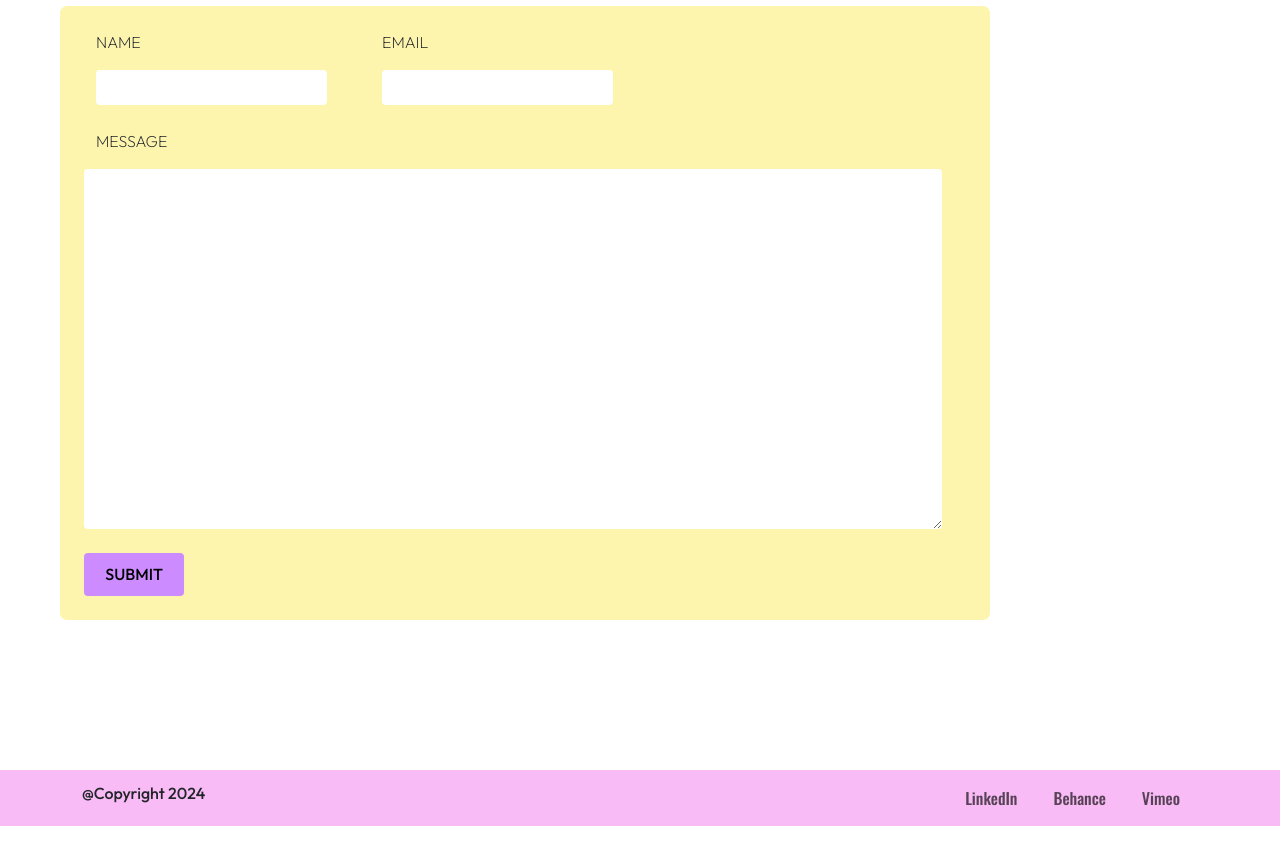
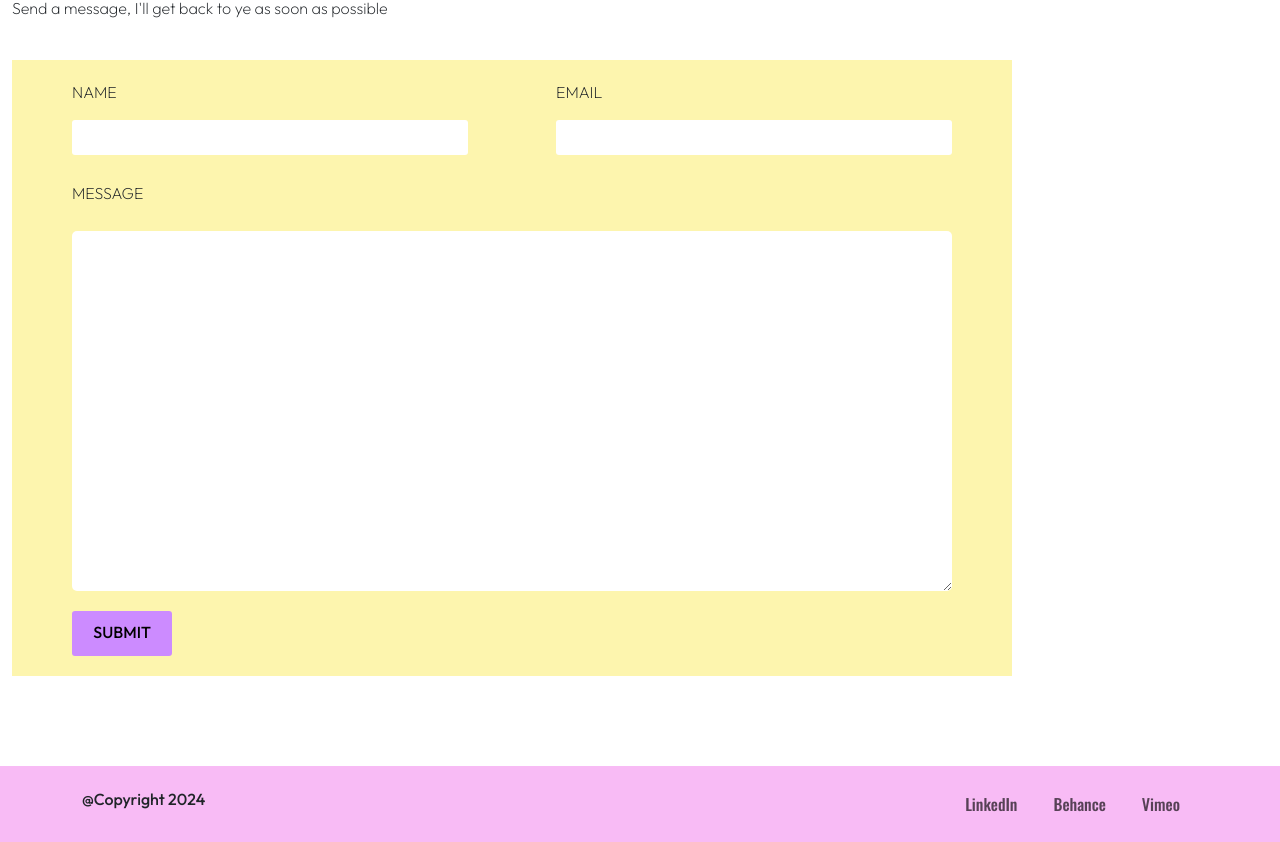
Before and after one commit to Agusdesign/AgustinaPortfolio, a plain HTML site: page pages/contact.html in a window 1280 px wide. Shown: the part 235-1077 px from the top of the page. Drawn offline with nearby package versions, Linux system fonts and the light colour scheme.

Commit message:
agregado de img

```diff
--- a/pages/contact.html
+++ b/pages/contact.html
@@ -42,28 +42,27 @@
     </header>
 
 
-    <main class="container row margin-section">
-      <section id="contact" class="col col-sm-10">
-         <div class="row sm-10"><h2>
+    <main class="container-fluid">
+      <section id="contact" class=" margin-section col col-sm-6">
+        <h2>
           Let's work together!<br />
           Contact me at...
-           </h2>
-           <p>Send a message, I'll get back to ye as soon as possible</p>
-         </div>
-        <form id="contactbox" class="row justify-content-start p-4 ">
-          <div id="inputs" class="row col-sm-lg-10 justify-content-space-around">
-            <div class="col col-sm-4">
+        </h2>
+        <p>Send a message, I'll get back to ye as soon as possible</p>
+        <form class="contactbox">
+          <div class="form-top">
+            <div class="input">
               <label for="name"> <p>NAME</p></label>
               <input type="text" id="name"/>
            </div>
-           <div class="col col-sm-4">
-            <label for="email"><p>EMAIL</p></label>
-            <input type="email" id="email"/>
+           <div class="input">
+             <label for="email"><p>EMAIL</p></label>
+             <input type="email" id="email"/>
            </div>
           </div>
-          <div class="row mb-4 mt-4">
+          <div class="form-bottom">
             <label for="message"><p>MESSAGE</p></label>
-            <textarea name="" id="message" cols="30" rows="15"></textarea>
+            <textarea name="" id="message" cols="50" rows="15"></textarea>
           </div>
           <button type="submit" id="submit">
             <h6>SUBMIT</h6>
@@ -84,14 +83,19 @@
           <div class="collapse navbar-collapse" id="navbarNav">
             <ul class="navbar-nav ms-auto">
               <li class="nav-item">
-               <a class="nav-link" href="https://www.linkedin.com/in/agustina-cortes1129/"
-               target="_blank">LinkedIn</a>
-              </li >
-              <li class="nav-item">
-                <a class="nav-link" href="https://www.behance.net/agustinacorts1" target="_blank">Behance</a>
+                <a class="nav-link"
+                  href="https://www.linkedin.com/in/agustina-cortes1129/"
+                  target="_blank">LinkedIn</a>
               </li>
               <li class="nav-item">
-               <a class="nav-link" href="https://vimeo.com/agustinacortes" target="_blank">Vimeo</a>
+                <a class="nav-link"
+                  href="https://www.behance.net/agustinacorts1"
+                  target="_blank">Behance</a>
+              </li>
+              <li class="nav-item">
+                <a class="nav-link"
+                  href="https://vimeo.com/agustinacortes"
+                  target="_blank">Vimeo</a>
               </li>
             </ul>
           </div>
--- a/styles/styles.css
+++ b/styles/styles.css
@@ -7,7 +7,7 @@
 }
 
 <!--Tipografia-->
-.h1 {
+h1 {
     font-family: "Oswald", sans-serif;
     font-weight: 500;
     font-style: normal;
@@ -63,6 +63,7 @@ h6 {
     top: 0;
     z-index: 1;
 }
+
 .nav-item{
     text-decoration: none;
     font-family: "Oswald", sans-serif;
@@ -72,6 +73,7 @@ h6 {
     font-size: 1rem;
     color: #1a1a1a;
     padding-inline: 10px;
+    list-style-type: none;
 }
 .contact-btn {
     background-color:#FFF38B;
@@ -90,6 +92,24 @@ h6 {
     font-size: 1rem;
     color: #1a1a1a;
 }
+
+.margin-section{
+    margin-top: 90px;
+    margin-bottom: 90px;
+}
+.hero {
+    height: 80vh;
+    background-image: url(/images/banner.jpg);
+    background-attachment:fixed;
+    background-repeat: no-repeat;
+
+}
+.headline{
+    font-family: "Oswald", sans-serif;
+    font-weight: 500;
+    font-style: normal;
+    font-size: 4rem;
+}
 .arrow-btn {
     margin-top: 100px;
     border: none;
@@ -104,16 +124,7 @@ h6 {
     height: 100%;
     object-fit: cover;
 }
-.margin-section{
-    margin-top: 90px;
-    margin-bottom: 90px;
-}
-.hero {
-    height: 80vh;
-    background-image: url(/images/banner.jpg);
-    background-attachment:fixed;
-    background-repeat: no-repeat;
-}
+
 #projects {
     gap: 20px;
     text-align: center;
@@ -149,37 +160,64 @@ h6 {
     padding: 10px;
 }
 
-#contact {
-    margin: 60px;
+
+.contactbox {
+    background-color:#fdf5ae;
+    display: flex;
+    flex-direction: column;
+    padding-inline: 60px;
+    padding-top: 20px;
+    padding-bottom: 20px;
+    gap:10px;
+    margin-top:40px;
+    width: 1000px;
 }
-#contactbox {
-    background-color:#fdf5ae;
-    border-radius: 7px;
+.form-top {
+    display:inline-flex;
+    justify-content: space-between;
+}
+.input {
+    display: flex;
+    flex-direction: column;
+    justify-items: start;
+    padding-bottom: 16px;
+    width: 45%;
 }
 
 input {
     border: 0;
-    border-radius: 4px;
+    border-radius: 3px;
     height: 35px;
 }
 textarea {
     border: 0;
-    border-radius: 4px;
-
+    border-radius: 5px;
+}
+.form-bottom {
+    display: flex;
+    flex-direction: column;
+    justify-items: start;
+    padding-bottom: 10px;
+    gap:10px;
+    font-family: "Outfit", sans-serif;
+    font-optical-sizing: auto;
+    font-weight: 200;
+    font-style: normal;
+    font-size: 1rem;
 }
 #submit {
     background-color:#CC8BFF;
     border: none;
+    border-radius: 3px;
     padding-top: 12px;
-    padding-bottom: 4px;
-    border-radius: 4px;
+    padding-bottom: 6px;
     width:100px;
 }
 
 .float {
     background-color:#FFF38B;
     border: none;
-    border-radius: 4px;
+    border-radius: 6px;
     padding-top: 10px;
     padding-inline:16px;
     padding-bottom: 6px;
@@ -191,7 +229,7 @@ textarea {
 }
 
 footer {
-    width: 100%;
+    padding: 10px;
     bottom: 0;
     background-color: #f8bbf5;
 }
```
Also changed, not shown: index.html (+59 -41 lines), pages/aboutme.html (+11 -6 lines), pages/project.html (+9 -24 lines), pages/trinkets.html (+50 -11 lines), images/deco.jpg (added), images/portadaproject1.png, images/slider1.png (added), images/slider2.png (added), images/slider3.png (added).
